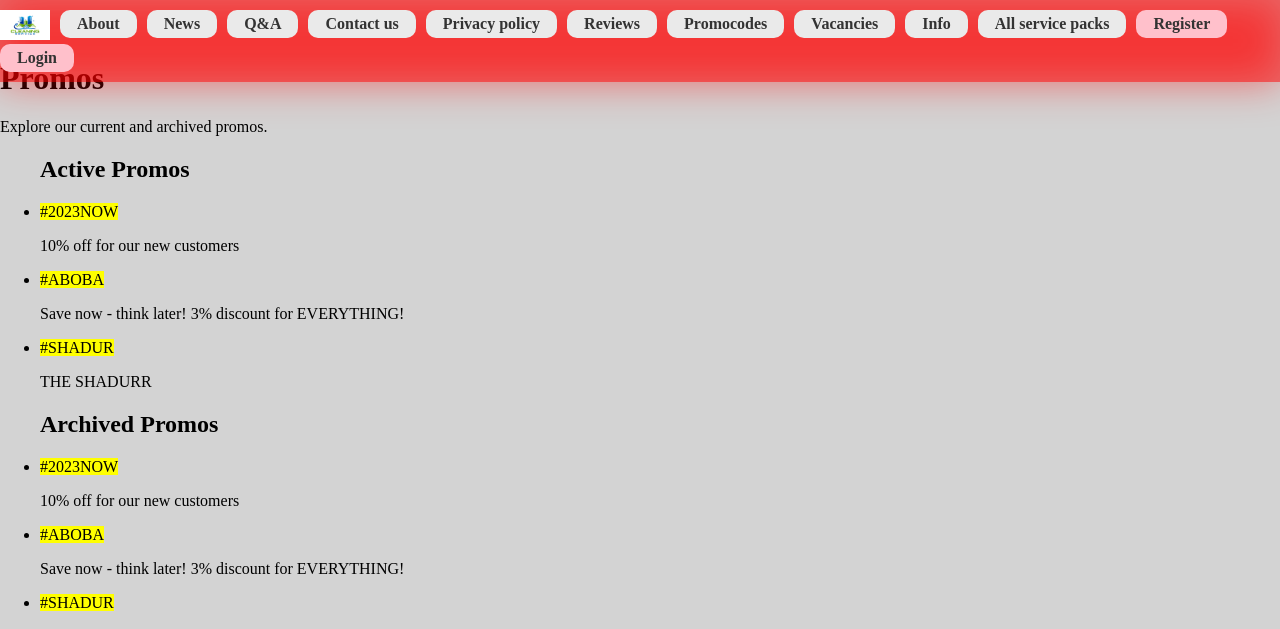
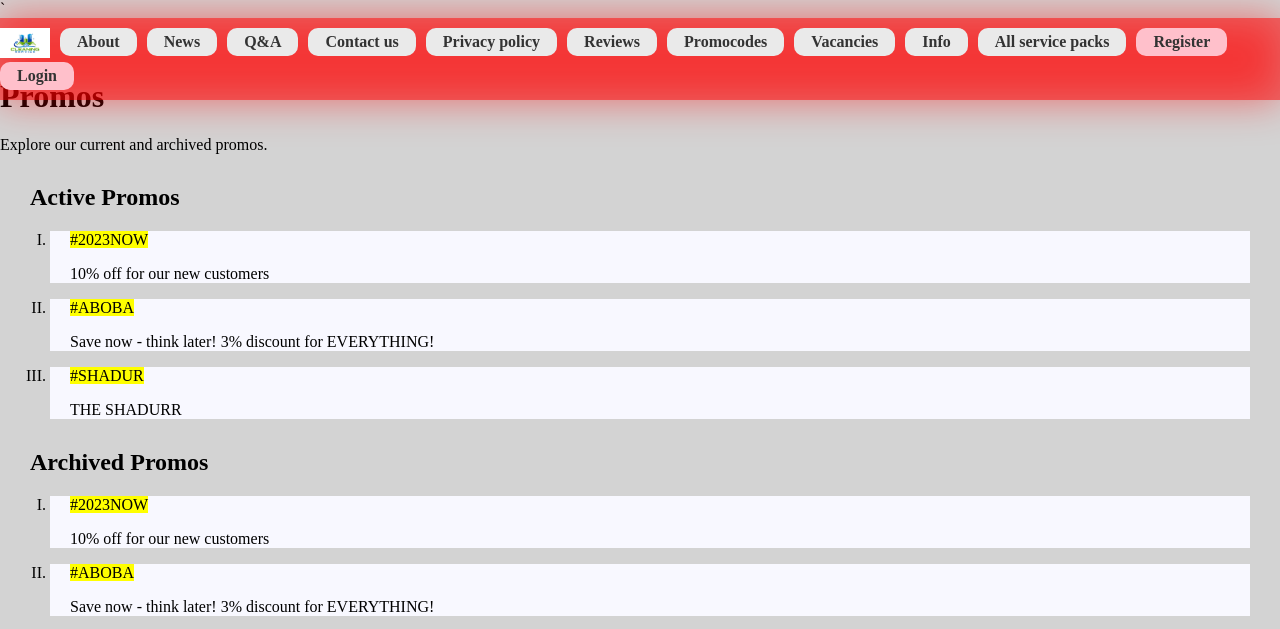
Before and after one commit to Egorallo/CleaningCompany, a Django app: template newvision/templates/newvision/promos.html in a window 1280 px wide. Shown: the top 629 px of the page. Run offline with Django 4.2, Linux system fonts and the light colour scheme; the template is opened without the code that fills it: values that come from a table or form of the project are taken from there, others are empty; data comes from the database, SQL or seed files in the repository.

Commit message:
added styles for lists

```diff
--- /dev/null
+++ b/newvision/static/newvision/css/promos.css
@@ -0,0 +1,11 @@
+.ul-promos {
+    margin: 30px;
+    padding: 0;
+    list-style: upper-roman none;
+}
+
+.li-promos {
+    margin-left: 20px;
+    padding-left: 20px;
+    background-color: ghostwhite;
+}
--- a/newvision/templates/newvision/promos.html
+++ b/newvision/templates/newvision/promos.html
@@ -1,5 +1,9 @@
-{% extends "base_generic.html" %}
+`{% extends "base_generic.html" %}
 {% load static %}
+
+{% block styling %}
+    <link rel="stylesheet" href="{% static 'newvision/css/promos.css' %}">
+{% endblock %}
 
 {% block content %}
     <header>
@@ -8,10 +12,10 @@
     </header>
 
     <section>
-        <ul>
+        <ul class="ul-promos">
             <h2>Active Promos</h2>
             {% for promo in active_promos %}
-                <li>
+                <li class="li-promos">
                 <article>
                     <mark>{{ promo.code }}</mark>
                     <p>{{ promo.description }}</p>
@@ -24,10 +28,10 @@
     </section>
 
     <section>
-        <ul>
+        <ul class="ul-promos">
             <h2>Archived Promos</h2>
             {% for promo in archived_promos %}
-                <li>
+                <li class="li-promos">
                 <article>
                     <mark>{{ promo.code }}</mark>
                     <p>{{ promo.description }}</p>
@@ -46,3 +50,4 @@
     </figure>
 
 {% endblock %}
+`
```
